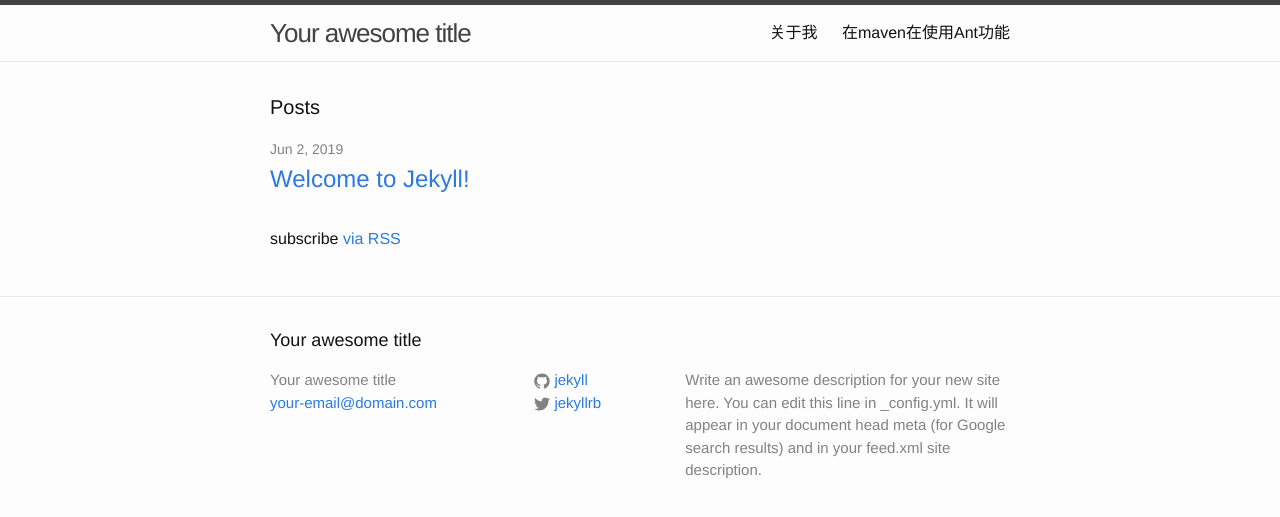
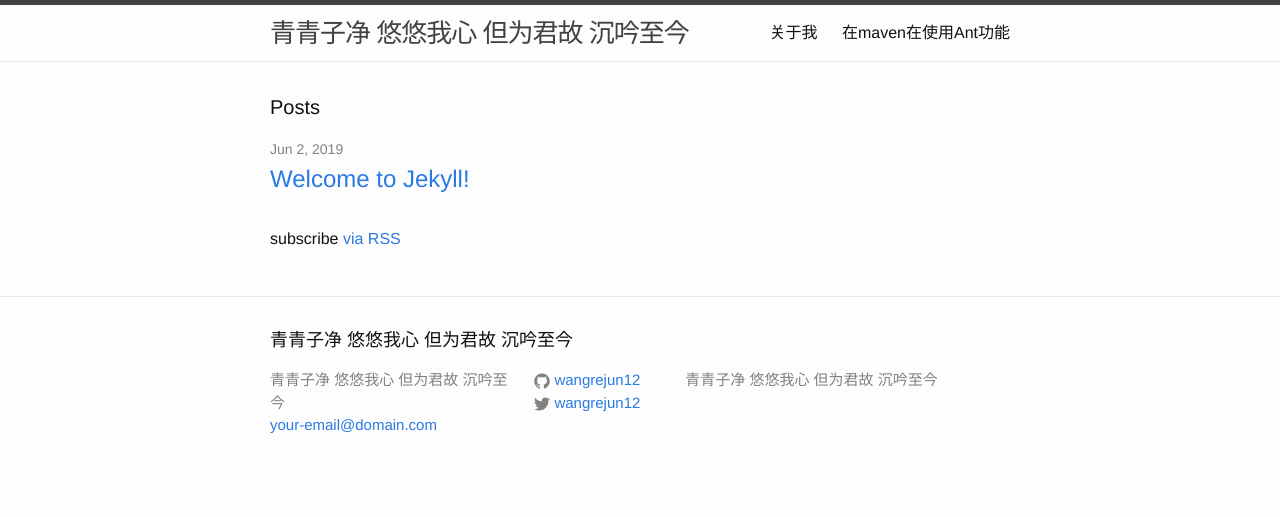
Before and after one commit to wangrenjun12/wangrenjun12.github.io, a Jekyll site: the page built from index.html, in a window 1280 px wide. Shown: the top 517 px of the page. Built offline with Jekyll 4.4.1, drawn with Linux system fonts in a browser that asks for light colours.

Commit message:
update config.xml

```diff
--- a/_config.yml
+++ b/_config.yml
@@ -6,16 +6,14 @@
 # 'jekyll serve'. If you change this file, please restart the server process.
 
 # Site settings
-title: Your awesome title
+title: 青青子净 悠悠我心  但为君故 沉吟至今
 email: your-email@domain.com
 description: > # this means to ignore newlines until "baseurl:"
-  Write an awesome description for your new site here. You can edit this
-  line in _config.yml. It will appear in your document head meta (for
-  Google search results) and in your feed.xml site description.
+   青青子净 悠悠我心  但为君故 沉吟至今
 baseurl: "" # the subpath of your site, e.g. /blog
-url: "http://yourdomain.com" # the base hostname & protocol for your site
-twitter_username: jekyllrb
-github_username:  jekyll
+url: "http://wangrenjun.com" # the base hostname & protocol for your site
+twitter_username: wangrejun12
+github_username:  wangrejun12
 
 # Build settings
 markdown: kramdown
```
